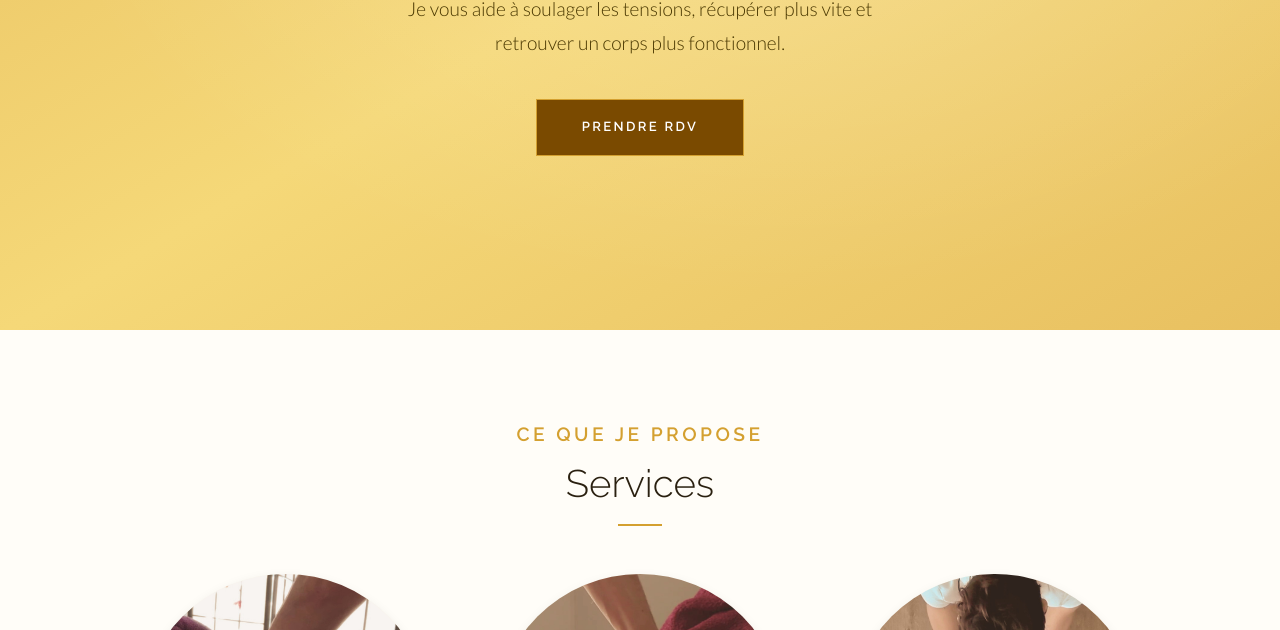
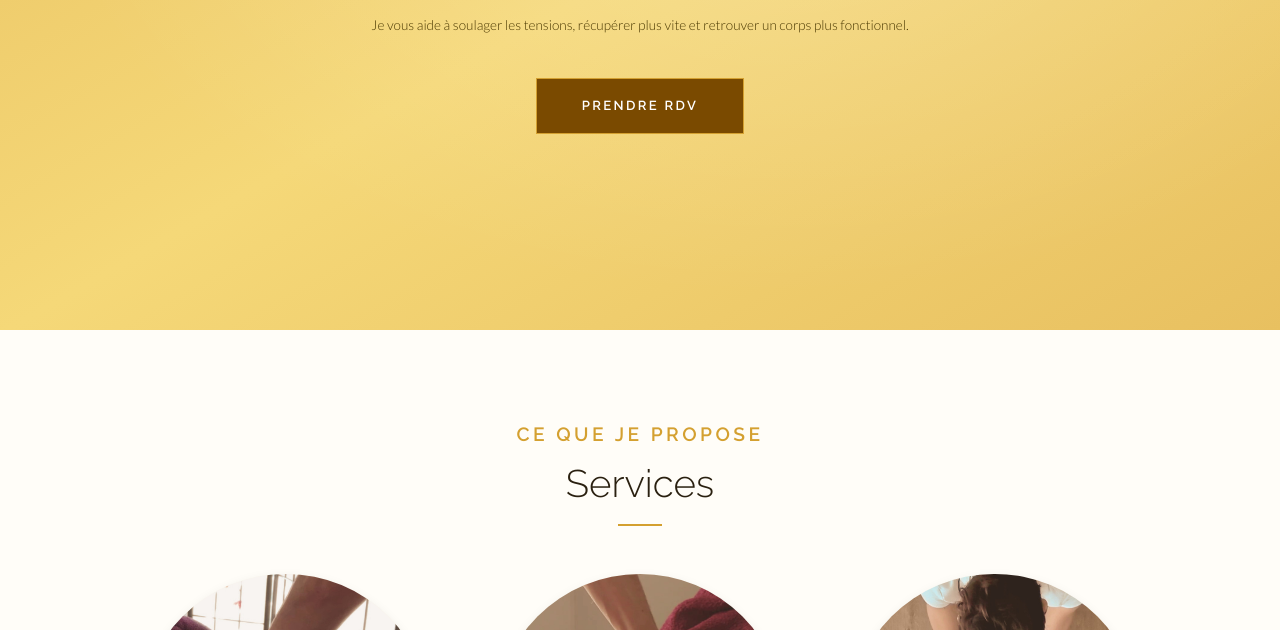
Before and after one commit to espacemb/espacemb, a plain HTML site: page index.html in a window 1280 px wide. Shown: the part 470-1100 px from the top of the page. Drawn offline with Linux system fonts and the light colour scheme.

Commit message:
index.html

```diff
--- a/index.html
+++ b/index.html
@@ -208,6 +208,11 @@ footer{background:#e8c060;border-top:1px solid rgba(0,0,0,.08);padding:2.5rem 3r
     height: auto;           /* Remplace height: 100vh */
     min-height: 600px;      /* Hauteur réduite mais suffisante */
     padding: 1rem 0;
+  }
+}
+    /* Réduction du texte sous le titre sur mobile */
+  .hersub {
+    font-size: 0.85rem;
   }
 }
   /* Fallback images */
```
